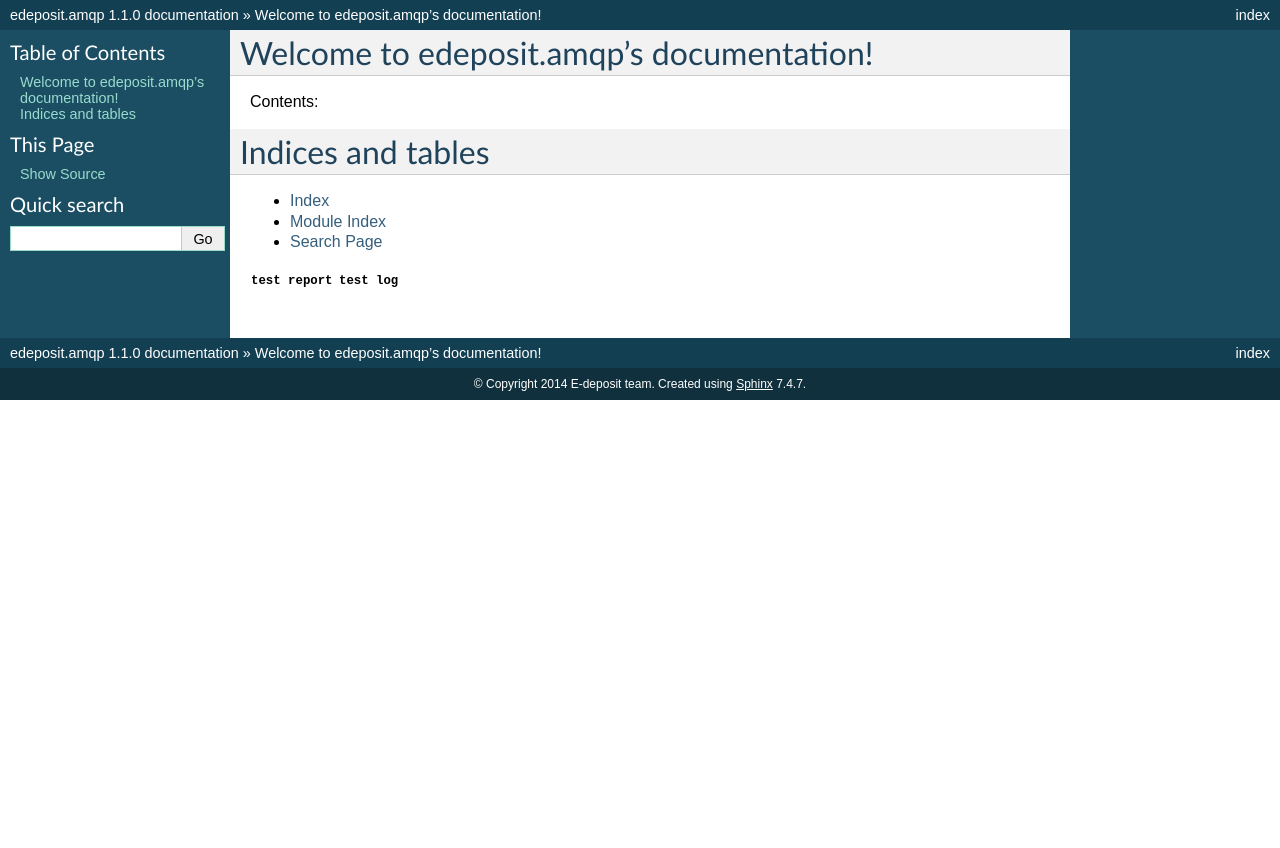
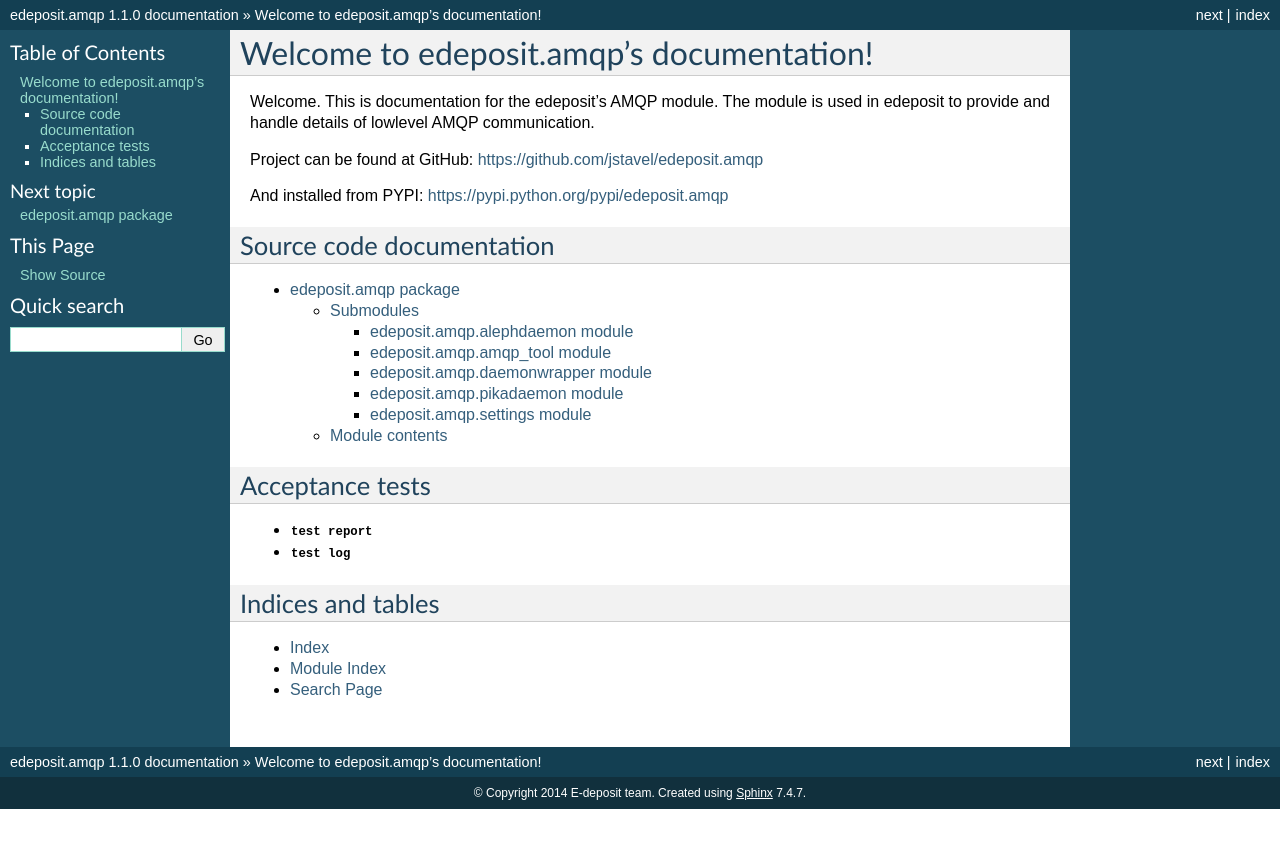
Before and after one commit to edeposit/edeposit.amqp, a Sphinx documentation site: the page built from docs/index.rst, in a window 1280 px wide. Shown: the top 848 px of the page. Built offline with Sphinx 7.4.7, drawn with Linux system fonts in a browser that asks for light colours; pages that are not in the unit, such as notebooks, are missing from menus.

Commit message:
Documentation cleaned, writen small intro. Fixes #5.

```diff
--- a/docs/index.rst
+++ b/docs/index.rst
@@ -1,25 +1,30 @@
-.. edeposit.amqp documentation master file, created by
-   sphinx-quickstart on Mon Mar  3 16:11:18 2014.
-   You can adapt this file completely to your liking, but it should at least
-   contain the root `toctree` directive.
-
 Welcome to edeposit.amqp's documentation!
 =========================================
 
-Contents:
+Welcome. This is documentation for the edeposit's AMQP module. The module is
+used in edeposit to provide and handle details of lowlevel AMQP communication.
+
+Project can be found at GitHub: https://github.com/jstavel/edeposit.amqp
+
+And installed from PYPI: https://pypi.python.org/pypi/edeposit.amqp
 
 .. toctree::
    :maxdepth: 2
 
+Source code documentation
+-------------------------
+.. toctree::
+    api/edeposit.amqp
 
+Acceptance tests
+----------------
+* :download:`test report <../report.html>`
+
+* :download:`test log <../log.html>`
 
 Indices and tables
-==================
+------------------
 
 * :ref:`genindex`
 * :ref:`modindex`
 * :ref:`search`
-
-
-:download:`test report <../report.html>`
-:download:`test log <../log.html>`
```
Also changed, not shown: docs/api/edeposit.amqp.rst (+0 -8 lines), docs/api/modules.rst (deleted, +0 -7 lines).
